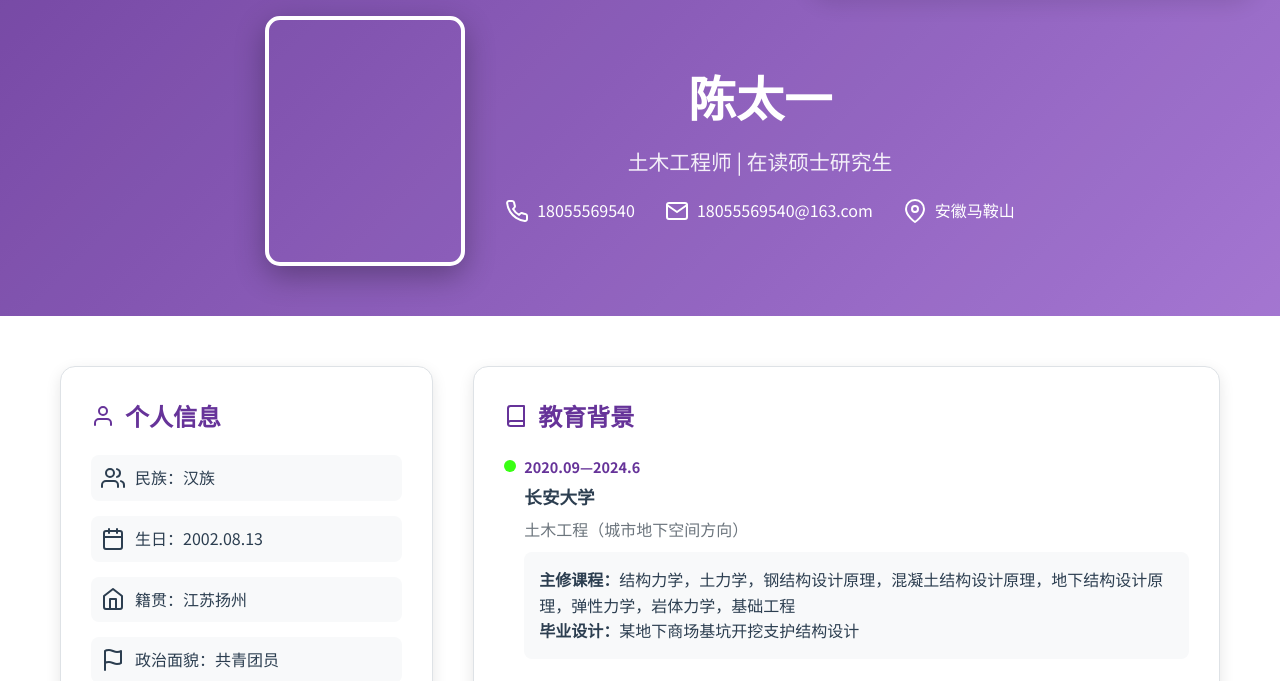
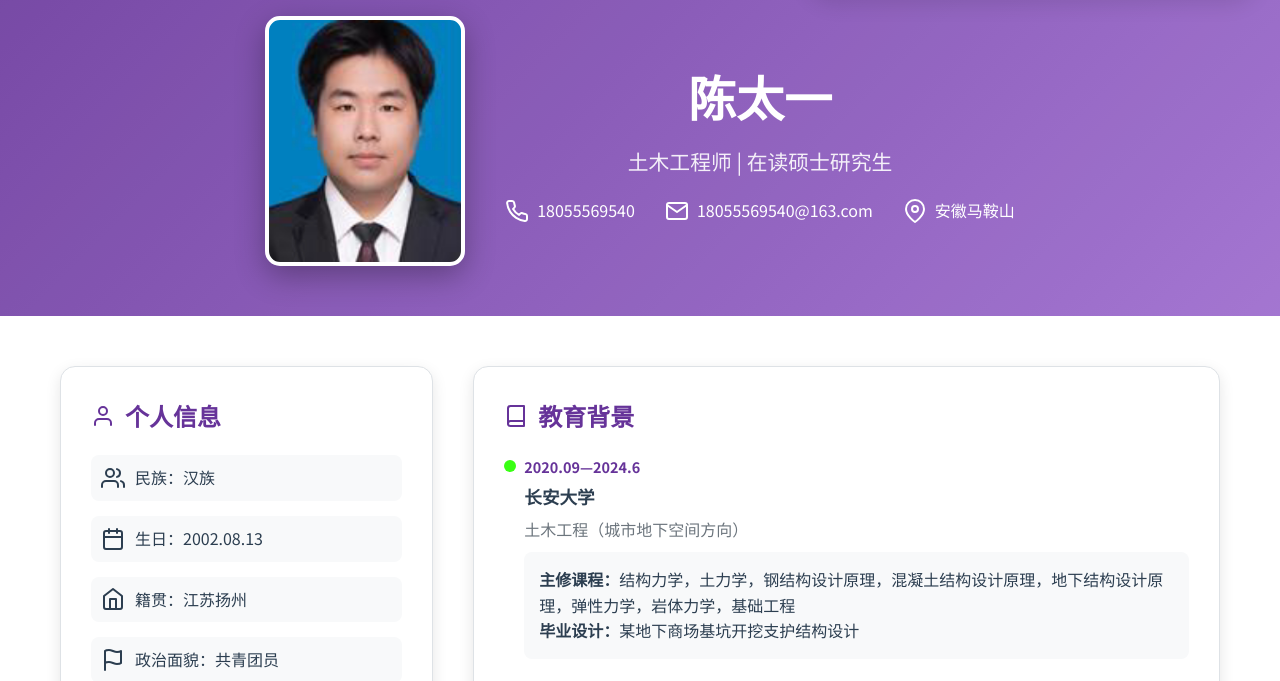
Before and after one commit to Taiyi0813/taiyi, a plain HTML site: page index.html in a window 1280 px wide. Shown: the part 84-765 px from the top of the page. Drawn offline with nearby package versions, Linux system fonts and the light colour scheme.

Commit message:
Update index.html

```diff
--- a/index.html
+++ b/index.html
@@ -156,7 +156,7 @@
         .profile-photo {
             width: 200px;
             height: 250px;
-            background-image: url('images/photo.png');
+            background-image: url('photo.png');
             background-size: cover;
             background-position: center;
             background-repeat: no-repeat;
```
